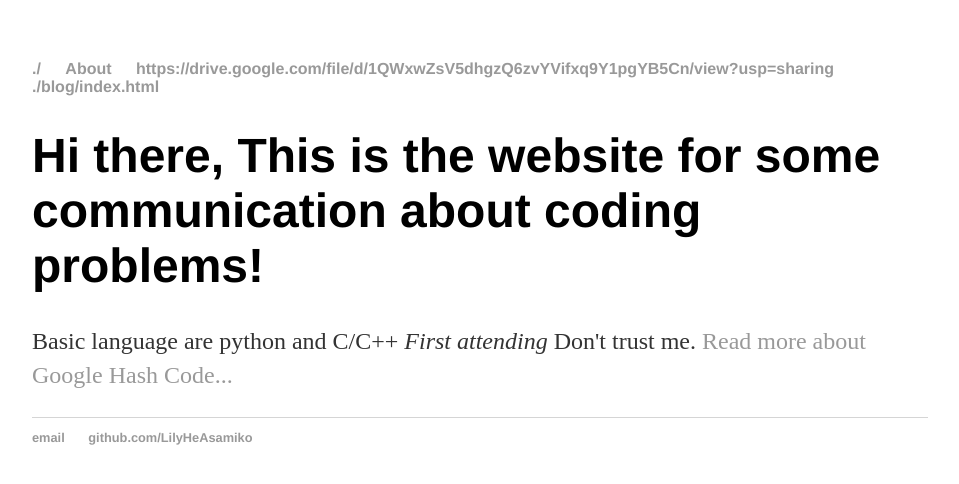
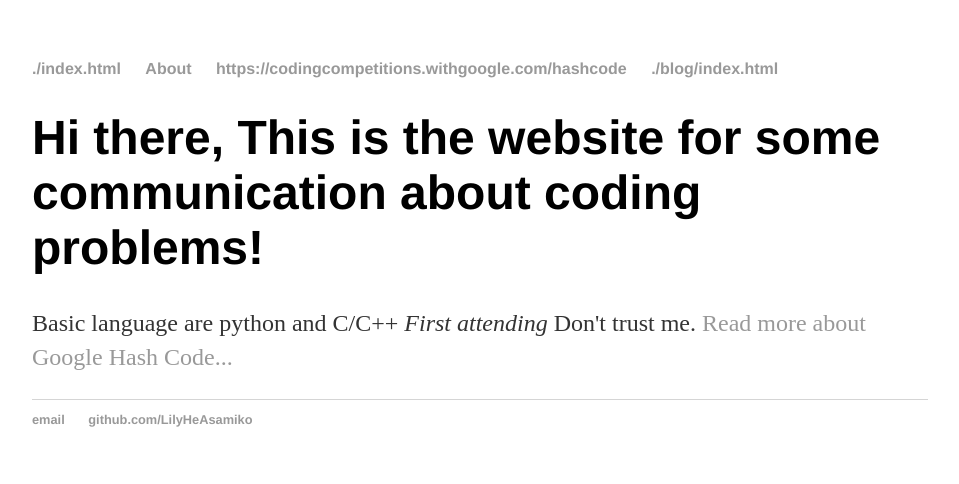
Before and after one commit to LilyHeAsamiko/hashCode.github.io, a Jekyll site: the page index.html, which Jekyll copies as it is, in a window 1280 px wide. Shown: the top 484 px of the page, without its empty margins (160-1119 px from the left). Built offline with Jekyll 4.4.1, drawn with Linux system fonts in a browser that asks for light colours.

Commit message:
Update index.html

```diff
--- a/index.html
+++ b/index.html
@@ -8,9 +8,9 @@
 	<body>
 		<nav>
     		<ul>
-        		<li><a href="/">./</a></li>
+        		<li><a href="/">./index.html</a></li>
 	        	<li><a href="/about">About</a></li>
-        		<li><a href="/problems&data">https://drive.google.com/file/d/1QWxwZsV5dhgzQ6zvYVifxq9Y1pgYB5Cn/view?usp=sharing</a></li>
+        		<li><a href="/problems&data">https://codingcompetitions.withgoogle.com/hashcode</a></li>
         		<li><a href="/blog">./blog/index.html</a></li>
     		</ul>
 		</nav>
```
